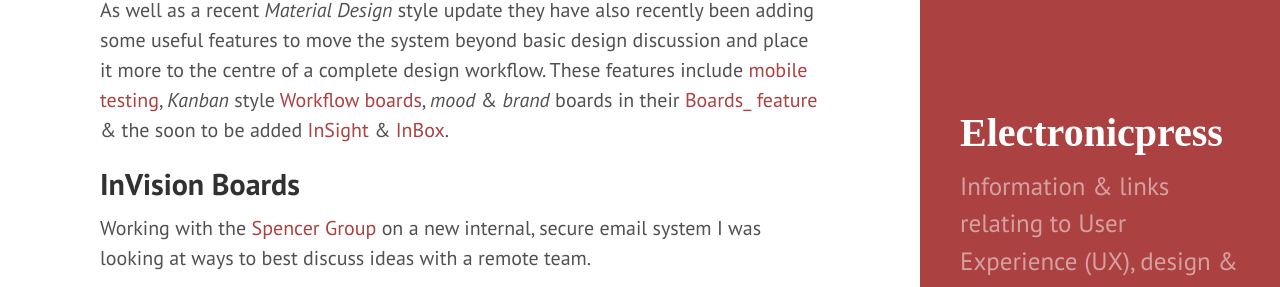
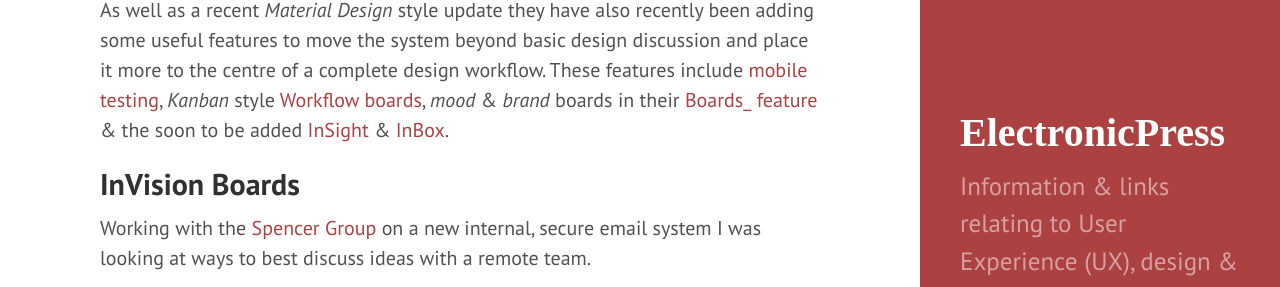
Before and after one commit to whitingx/whitingx.github.io, a Jekyll site: the page built from index.html, in a window 1280 px wide. Shown: the part 375-662 px from the top of the page. Built offline with Jekyll 4.4.1, drawn with Linux system fonts in a browser that asks for light colours; some web fonts are replaced; the list of posts is cut into pages by our own code.

```diff
--- a/_config.yml
+++ b/_config.yml
@@ -2,7 +2,7 @@ excerpt_separator: ""
 pygments: true
 markdown: kramdown
 url: http://whitingx.github.io
-title: Electronicpress
+title: ElectronicPress
 tagline: User Experience Design & Research
 description: Information & links relating to User Experience (UX), design & typography from <a href="https://twitter.com/whitingx">Rob Whiting</a>
 paginate: 5
```
